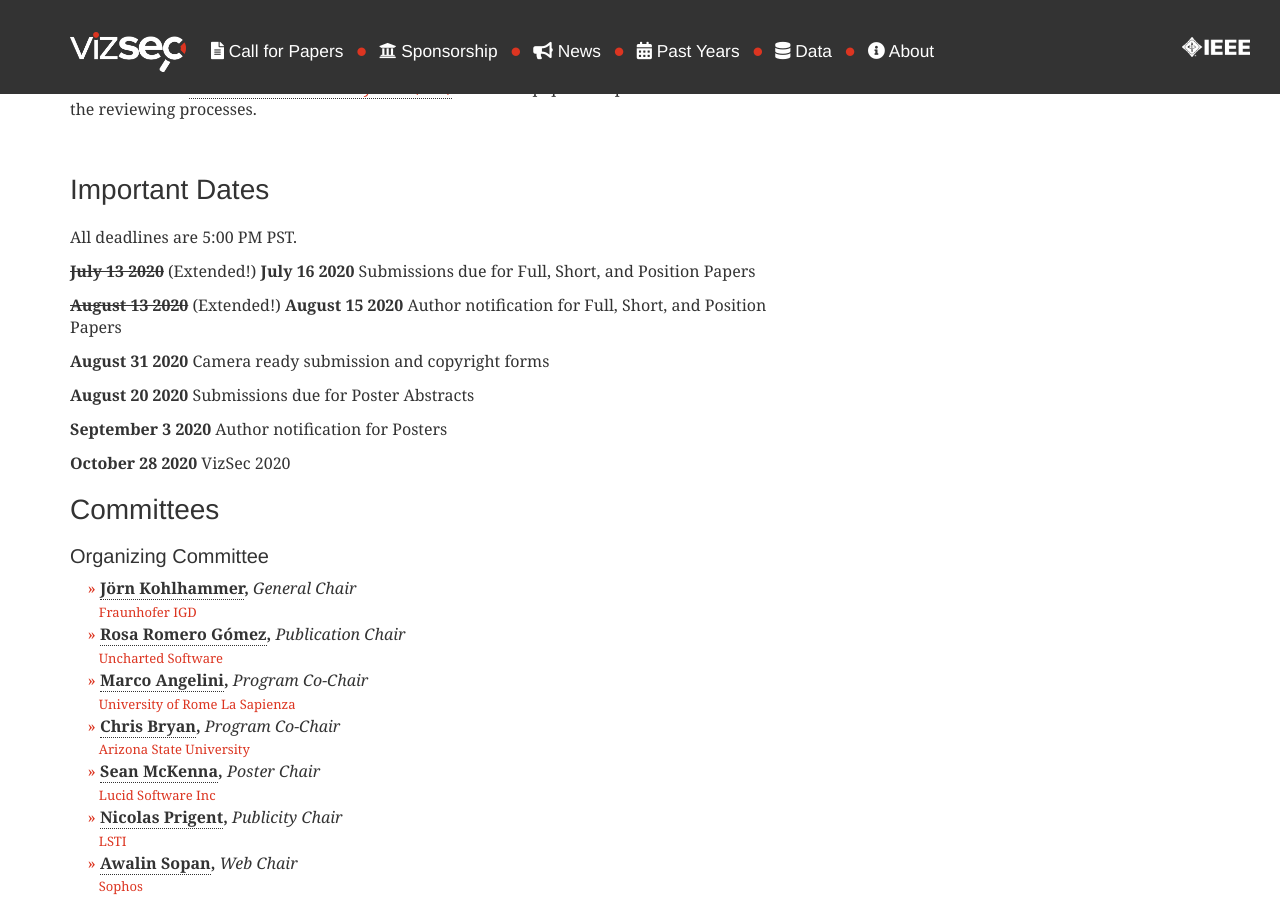
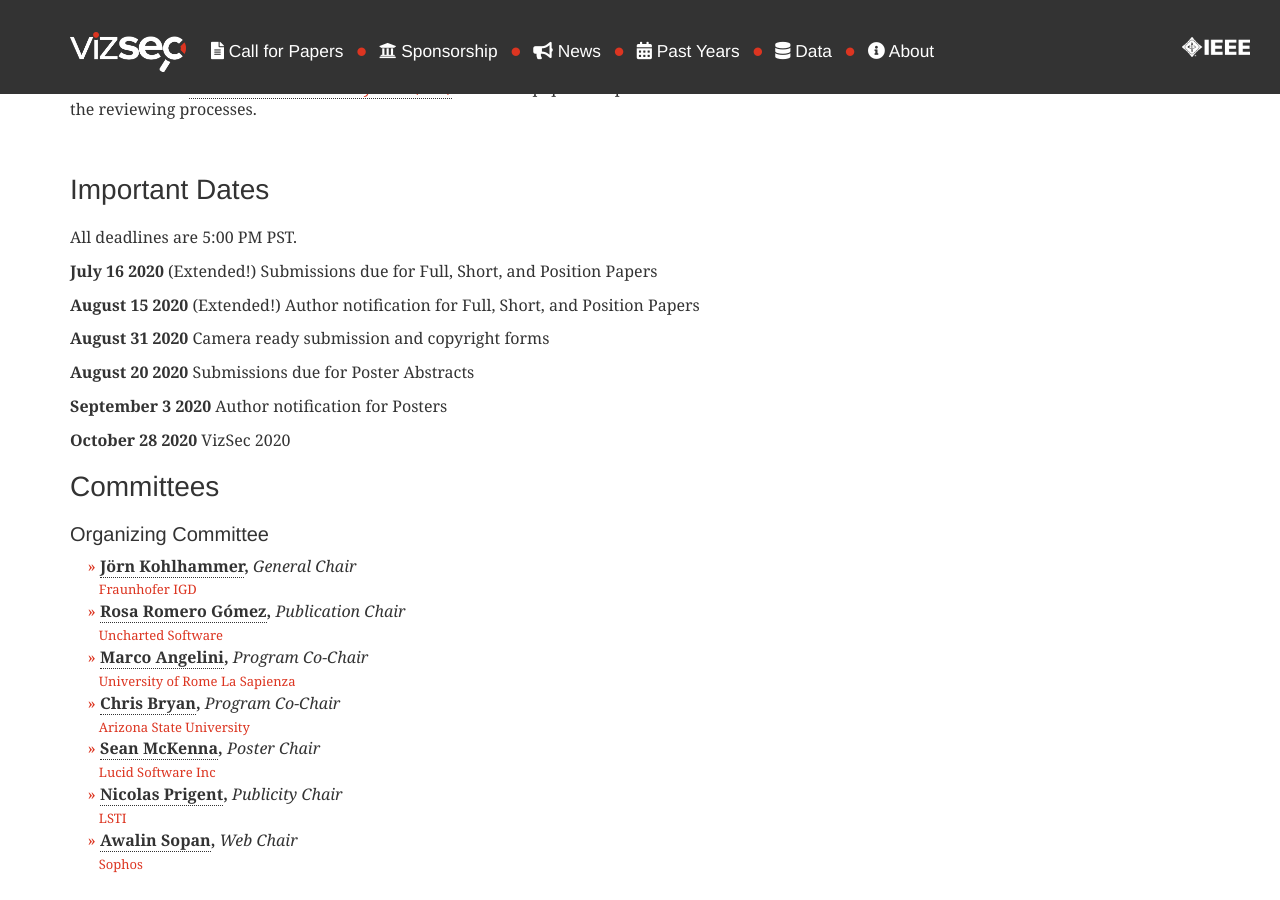
Before and after one commit to vizsec/vizsec.github.io, a Jekyll site: the page built from vizsec2020/index.html, in a window 1280 px wide and 900 px high, scrolled down 3141 px. Built offline with Jekyll 4.4.1, drawn with Linux system fonts in a browser that asks for light colours; nearby versions of some CDN libraries.

Commit message:
Extend deadline

```diff
--- a/vizsec2020/index.html
+++ b/vizsec2020/index.html
@@ -197,12 +197,12 @@ custom_css: cfp_sidebar
     <h3>Important Dates</h3>
 
     <p>All deadlines are 5:00 PM PST.</p>
-    <p><strong><strike>July 13 2020</strike></strong> (Extended!) <strong>July 16 2020</strong> Submissions due for Full, Short, and Position Papers</p>
-    <p><strong><strike>August 13 2020</strike></strong> (Extended!) <strong>August 15 2020</strong> Author notification for Full, Short, and Position Papers</p>
+    <p><strong>July 16 2020</strong> (Extended!) Submissions due for Full, Short, and Position Papers</p>
+    <p><strong>August 15 2020</strong> (Extended!) Author notification for Full, Short, and Position Papers</p>
     <p><strong>August 31 2020</strong> Camera ready submission and copyright forms</p>
     <p><strong>August 20 2020</strong> Submissions due for Poster Abstracts</p>
     <p><strong>September 3 2020</strong> Author notification for Posters</p>
-    <p><strong>October 28 2020</strong> VizSec 2020</p></p>
+    <p><strong>October 28 2020</strong> VizSec 2020</p>
 </div>
 
 
```
